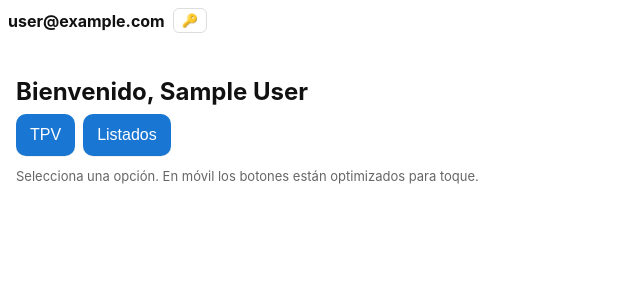
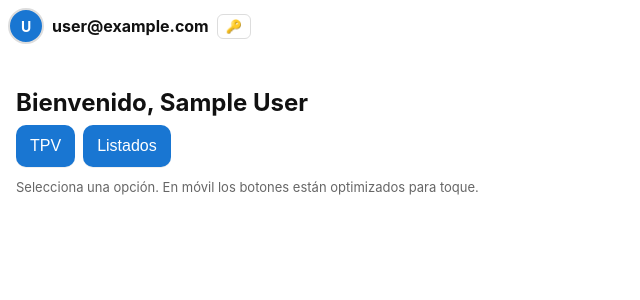
Before and after one commit to tatoina/sociedad-tpv, a React (Create React App) app: page /menu in a window 1280 px wide. Shown: the top 300 px of the page, without its empty margins (0-640 px from the left). Built offline with nearby package versions, Linux system fonts and the light colour scheme; no server answers; the database is empty; sample sign-in values are in the browser's storage.

Commit message:
Feature: Mostrar avatar con inicial cuando usuario no tiene foto

```diff
--- a/src/App.jsx
+++ b/src/App.jsx
@@ -95,7 +95,7 @@ export default function App() {
         <div style={{ display: "flex", alignItems: "center", gap: 8 }}>
           {user ? (
             <>
-              {profile?.photoURL && (
+              {profile?.photoURL ? (
                 <img
                   src={profile.photoURL}
                   alt="Foto usuario"
@@ -109,6 +109,24 @@ export default function App() {
                     border: '2px solid #ddd'
                   }}
                 />
+              ) : (
+                <div
+                  style={{
+                    width: 32,
+                    height: 32,
+                    borderRadius: '50%',
+                    background: '#1976d2',
+                    color: '#fff',
+                    display: 'flex',
+                    alignItems: 'center',
+                    justifyContent: 'center',
+                    fontSize: '14px',
+                    fontWeight: 'bold',
+                    border: '2px solid #ddd'
+                  }}
+                >
+                  {(profile?.name || user.email || '?')[0].toUpperCase()}
+                </div>
               )}
               <strong>{user.email}</strong>
               {profile?.name && <span style={{ color: '#666' }}>— {profile.name}</span>}
```
